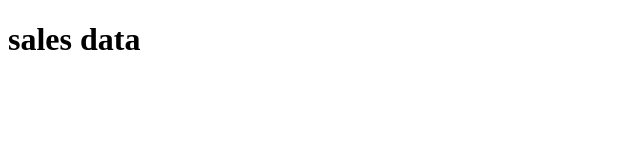
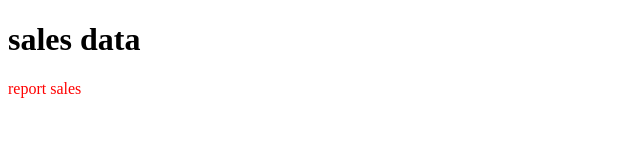
Before and after one commit to Dorbtab/doe-project, a plain HTML site: page index.html in a window 1280 px wide. Shown: the full height of the page, 0-640 px from the left. Drawn offline with Linux system fonts and the light colour scheme.

Commit message:
add report sales

```diff
--- a/index.html
+++ b/index.html
@@ -5,8 +5,14 @@
     <meta http-equiv="X-UA-Compatible" content="IE=edge">
     <meta name="viewport" content="width=device-width, initial-scale=1.0">
     <title>Document</title>
+    <style>
+        p{
+            color:red;
+        }
+    </style>
 </head>
 <body>
     <h1>sales data</h1>
+    <p>report sales</p>
 </body>
 </html>
```
